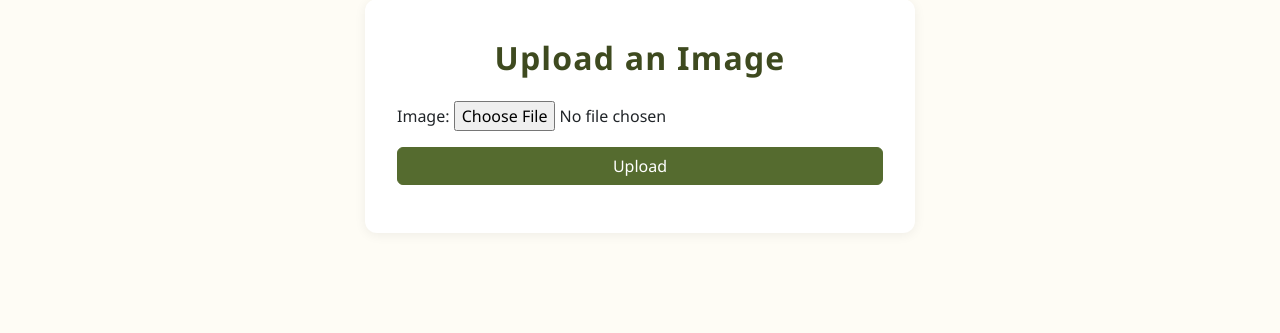
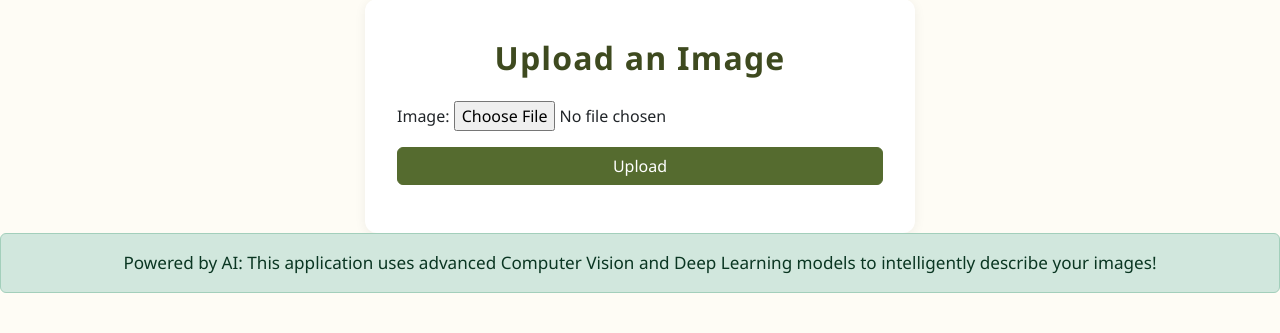
Before and after one commit to JanushaNampally/img_captioner, a Django app: page / in a window 1280 px wide. Shown: the part 101-434 px from the top of the page. Run offline with Django 5.2, Linux system fonts and the light colour scheme.

Commit message:
html changes

```diff
--- a/captions/templates/upload.html
+++ b/captions/templates/upload.html
@@ -54,11 +54,9 @@
 </head>
 <body>
   <nav class="navbar navbar-expand-lg">
-  <div class="container-fluid">
-    <span class="navbar-brand mb-0 h1">Image Caption Generator</span>
-  </div>
-
-
+    <div class="container-fluid">
+      <span class="navbar-brand mb-0 h1">Image Caption Generator</span>
+    </div>
   </nav>
   <div class="container">
     <h2 class="header-title mb-4 text-center">Upload an Image</h2>
@@ -78,6 +76,10 @@
       </div>
     {% endif %}
   </div>
+  <div class="alert alert-success text-center mb-4" style="font-size:1.07rem;">
+  <span style="font-weight:500;">Powered by AI:</span> This application uses advanced Computer Vision and Deep Learning models to intelligently describe your images!
+</div>
+
   <script src="https://cdn.jsdelivr.net/npm/bootstrap@5.3.0/dist/js/bootstrap.bundle.min.js"></script>
 </body>
 </html>
--- a/captions/views.py
+++ b/captions/views.py
@@ -1,4 +1,8 @@
+
+
+# Create your views here.
 # captions/views.py
+
 from django.shortcuts import render
 from .forms import ImageUploadForm
 from .caption_utils import generate_caption
@@ -11,13 +15,13 @@ def image_upload(request):
         form = ImageUploadForm(request.POST, request.FILES)
         if form.is_valid():
             img = form.save()
+            # Computer Vision: Generate caption!
             caption = generate_caption(img.image.path)
             img.caption = caption
             img.save()
             img_obj = img
     else:
         form = ImageUploadForm()
-    return render(request, 'upload.html', {'form': form, 'caption': caption, 'img_obj': img_obj})
-
-
-# Create your views here.
+    return render(request, 'upload.html', {
+        'form': form, 'caption': caption, 'img_obj': img_obj
+    })
```
Also changed, not shown: captions/caption_utils.py (+5 -3 lines), db.sqlite3, media/uploads/CodeChefBadge_3.png (added), media/uploads/Untitled_design_2.png (added), media/uploads/image_3.png (added), media/uploads/tt.jpg (added).
